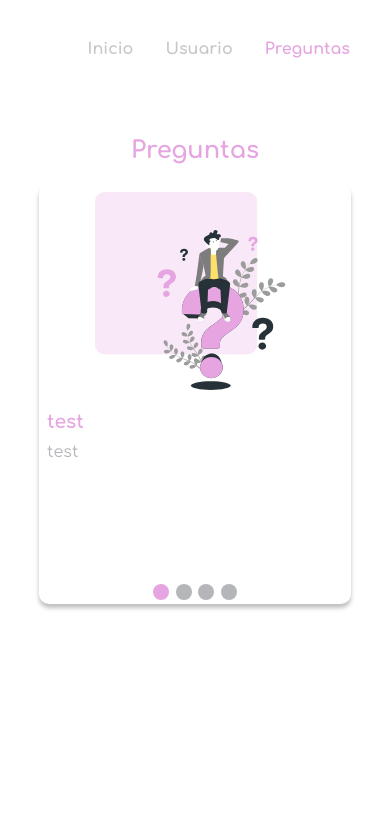
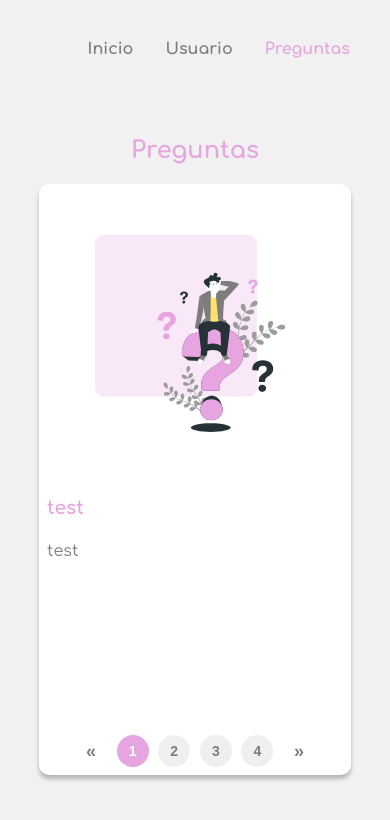
Before and after one commit to klm0307/sitio-web, a React (Create React App) app: page /question in a window 390 px wide. Shown: the top 820 px of the page. Built offline with nearby package versions, Linux system fonts and the light colour scheme.

Commit message:
♻️ REFACTOR: ajuste de diseño y funcionalidad
- Se ajusta responsive de la tabla
- Se ajusta paginador para personalizarlo

```diff
--- a/src/components/NavBar/style.css
+++ b/src/components/NavBar/style.css
@@ -12,7 +12,7 @@ a {
   padding: 0.5rem;
   display: block;
   text-decoration: none;
-  color: var(--text-color-light);
+  color: var(--text-color);
   font-weight: bold;
 }
 
--- a/src/components/Pagination/index.js
+++ b/src/components/Pagination/index.js
@@ -7,6 +7,7 @@ const Pagination = ({
   nextPage,
   totalPages,
   page,
+  variant,
 }) => {
   const range = () => {
     const i = [];
@@ -32,7 +33,7 @@ const Pagination = ({
             <button
               className={`pagination-element ${
                 range === page ? "pagination-active" : ""
-              }`}
+              } ${variant}`}
               onClick={() => navigatePage(range)}
             >
               {range}
--- a/src/components/Pagination/style.css
+++ b/src/components/Pagination/style.css
@@ -1,6 +1,7 @@
 .pagination {
   display: flex;
   justify-content: center;
+  margin: 0.5rem;
 }
 
 .pagination-first {
@@ -34,7 +35,17 @@
   font-weight: bold;
 }
 
-.pagination-active {
+.pagination-active.primary {
+  color: var(--white);
+  background-color: var(--color-primary);
+}
+
+.pagination-active.secondary {
   color: var(--white);
   background-color: var(--color-secondary);
 }
+
+.pagination-active.tertiary {
+  color: var(--white);
+  background-color: var(--color-tertiary);
+}
--- a/src/components/Table/index.js
+++ b/src/components/Table/index.js
@@ -7,7 +7,11 @@ const Table = ({ data, fields }) => {
       <thead>
         <tr>
           {fields.map((field, index) => {
-            return <th key={index}>{field.name}</th>;
+            return (
+              <th key={index} className={field.mobileHide ? "mobile-hide" : ""}>
+                {field.name}
+              </th>
+            );
           })}
         </tr>
       </thead>
@@ -24,7 +28,7 @@ const Table = ({ data, fields }) => {
               </td>
               <td>{item.first_name}</td>
               <td>{item.last_name}</td>
-              <td>{item.email}</td>
+              <td className="mobile-hide">{item.email}</td>
             </tr>
           );
         })}
--- a/src/components/Table/style.css
+++ b/src/components/Table/style.css
@@ -29,6 +29,7 @@ tbody {
   display: block;
   height: 50vh;
   overflow-y: scroll;
+  background-color: var(--white);
 }
 
 th,
@@ -62,3 +63,9 @@ th:first-child {
 th:last-child {
   border-top-right-radius: 0.5rem;
 }
+
+@media (max-width: 1067px) {
+  .mobile-hide {
+    display: none;
+  }
+}
--- a/src/index.css
+++ b/src/index.css
@@ -2,7 +2,7 @@
   --white: #ffffff;
   --black: #000000;
   --very-light-grey: #f5f5f8;
-  --text-color: #b4b6ba;
+  --text-color: #7d7d7d;
   --text-color-light: #c7c7c7;
   --color-primary: #ff9eaf;
   --color-secondary: #ffc73f;
@@ -19,6 +19,7 @@ body {
   padding: 0;
   width: 100%;
   overflow: hidden;
+  background-color: rgba(229, 229, 229, 0.5);
 }
 
 main {
--- a/src/pages/Home/components/Card/CardImage/index.js
+++ b/src/pages/Home/components/Card/CardImage/index.js
@@ -4,7 +4,7 @@ import "./style.css";
 const CardImage = ({ image }) => {
   return (
     <div className="card-image">
-      <img src={image} width={220} alt="imagen" />
+      <img src={image} width={180} alt="imagen" />
     </div>
   );
 };
--- a/src/pages/Home/components/Card/CardImage/style.css
+++ b/src/pages/Home/components/Card/CardImage/style.css
@@ -1,7 +1,7 @@
 .card-image {
-  width: 17rem;
-  height: 13.5rem;
-  background: #f5f5f8;
+  width: 15rem;
+  height: 10rem;
+  background: rgba(229, 229, 229, 0.6);
   border-radius: 0.5rem;
   box-sizing: border-box;
   display: flex;
--- a/src/pages/Home/container/CardContainer/style.css
+++ b/src/pages/Home/container/CardContainer/style.css
@@ -6,7 +6,7 @@
   border-radius: 1.5rem;
   display: grid;
   grid-template-columns: 1fr;
-  grid-template-rows: 0.3fr 1fr 0.7fr;
+  grid-template-rows: 0.3fr 1.1fr 1fr;
   grid-auto-flow: row;
   justify-content: center;
   align-items: center;
@@ -54,5 +54,6 @@
 
 .text {
   justify-self: center;
+  align-self: stretch;
   grid-area: text;
 }
--- a/src/pages/Question/container/CardContainer/index.js
+++ b/src/pages/Question/container/CardContainer/index.js
@@ -4,6 +4,7 @@ import { CardQuestionText } from "../../components/Card/CardQuestionText";
 import { CardQuestionImage } from "../../components/Card/CardQuestionImg";
 import { listQuestions } from "../../services/questionService";
 import "./style.css";
+import { Pagination } from "../../../../components/Pagination";
 
 const CardContainer = () => {
   const questions = listQuestions();
@@ -11,6 +12,18 @@ const CardContainer = () => {
 
   const setQuestion = (index) => {
     setQuestionSelected(questions[index]);
+  };
+
+  const previosQuestion = () => {
+    setQuestion(questionSelected.id - 2);
+  };
+
+  const navigateQuestion = (page) => {
+    setQuestion(page - 1);
+  };
+
+  const nextQuestion = () => {
+    setQuestion(questionSelected.id);
   };
 
   return (
@@ -27,22 +40,14 @@ const CardContainer = () => {
             <CardQuestionText text={questionSelected.text} />
           </div>
           <div className="navigate">
-            <ul className="navigate-question">
-              {questions.map((question, index) => {
-                return (
-                  <li key={index}>
-                    <button
-                      className={
-                        questionSelected.id === question.id
-                          ? "active-question"
-                          : ""
-                      }
-                      onClick={() => setQuestion(index)}
-                    ></button>
-                  </li>
-                );
-              })}
-            </ul>
+            <Pagination
+              previosPage={previosQuestion}
+              nextPage={nextQuestion}
+              navigatePage={navigateQuestion}
+              totalPages={questions.length}
+              page={questionSelected.id}
+              variant={"tertiary"}
+            />
           </div>
         </div>
       </div>
--- a/src/pages/Question/container/CardContainer/style.css
+++ b/src/pages/Question/container/CardContainer/style.css
@@ -1,6 +1,6 @@
 .list-card-question {
   width: 80%;
-  height: 50vh;
+  height: 60vh;
   box-sizing: border-box;
   box-shadow: 0px 4px 4px rgba(0, 0, 0, 0.25);
   border-radius: 10px;
@@ -13,10 +13,11 @@
   align-items: center;
   grid-template-areas: "image-question question question";
   animation: fadeIn 1s linear;
+  background-color: var(--white);
 }
 
 .image-question-container {
-  width: 300px;
+  width: 340px;
 }
 
 @media (max-width: 1067px) {
@@ -26,7 +27,8 @@
     grid-template-areas:
       "image-question"
       "question";
-    height: auto;
+    height: 70vh;
+
     padding: 0.5rem;
   }
 
@@ -38,7 +40,7 @@
 .question {
   display: grid;
   grid-template-columns: 1fr;
-  grid-template-rows: 15% 75% 10%;
+  grid-template-rows: 15% 70% 15%;
   gap: 0.2rem 0.2rem;
   grid-auto-flow: row;
   grid-template-areas:
@@ -74,7 +76,7 @@
   width: 1rem;
   height: 1rem;
   margin: 0.2rem;
-  background: var(--text-color);
+  background: var(--text-color-light);
 }
 
 .active-question {
--- a/src/pages/User/container/UserContainer/index.js
+++ b/src/pages/User/container/UserContainer/index.js
@@ -8,7 +8,7 @@ const UserContainer = () => {
     { name: "Avatar" },
     { name: "Nombre" },
     { name: "Apellido" },
-    { name: "Email" },
+    { name: "Email", mobileHide: true },
   ];
 
   const [users, setUsers] = useState([]);
@@ -47,6 +47,7 @@ const UserContainer = () => {
         navigatePage={navigatePage}
         totalPages={totalPages}
         page={page}
+        variant={"secondary"}
       />
     </section>
   );
```
